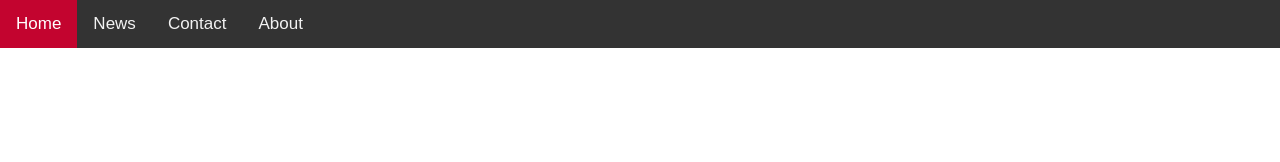
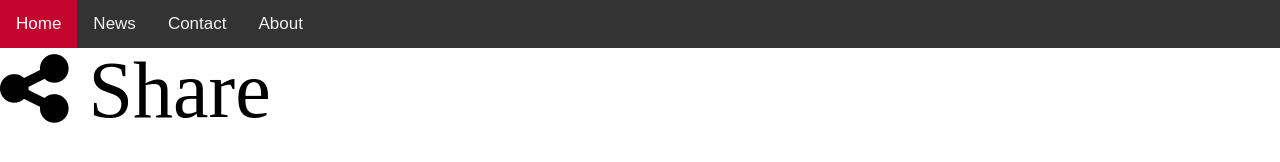
Before and after one commit to devpato/creating-a-pwa-tutorial, a plain HTML site: page index.html in a window 1280 px wide. Drawn offline with Linux system fonts and the light colour scheme.

Commit message:
added share button

```diff
--- a/index.html
+++ b/index.html
@@ -26,6 +26,9 @@
         </a>
     </div>
     <div id="token"></div>
+    <i class="fa fa-5x fa-share-alt" id="share" aria-hidden="true">
+      Share
+    </i>
     <script src="https://www.gstatic.com/firebasejs/7.5.0/firebase-app.js"></script>
     <script src="https://www.gstatic.com/firebasejs/7.5.0/firebase-messaging.js"></script>
     <script src="./js/index.js"></script>
```
